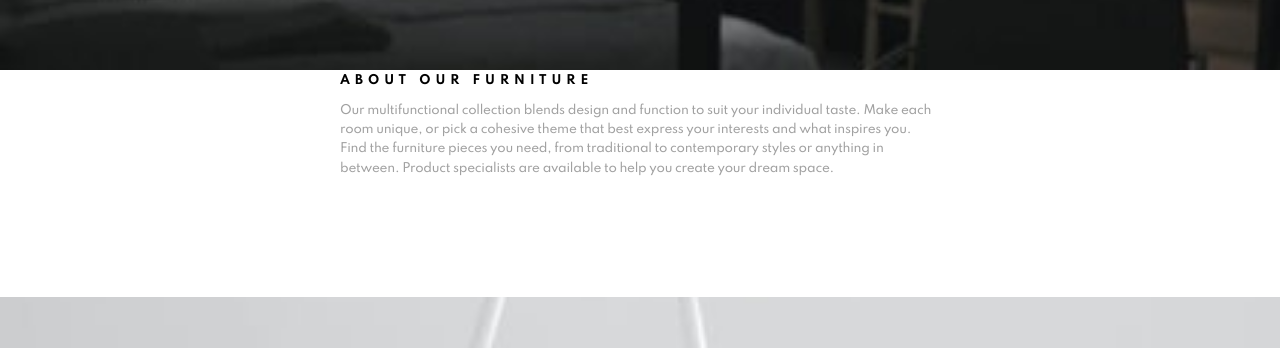
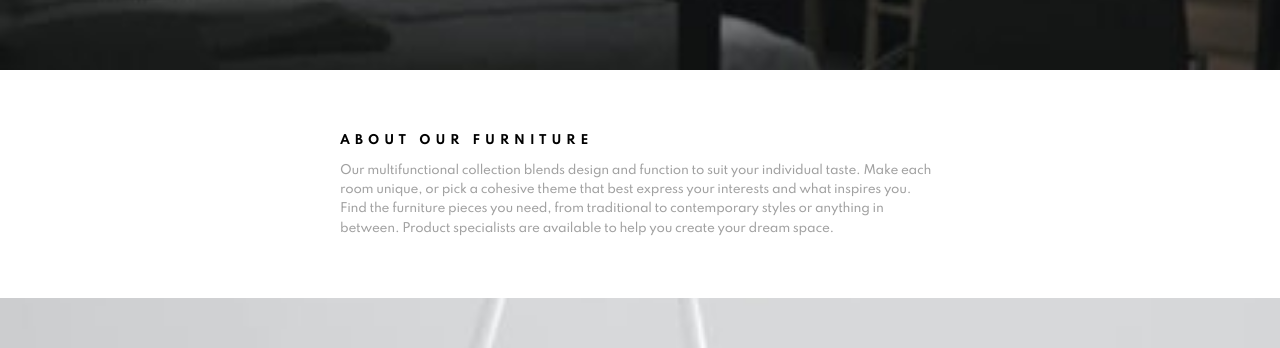
Before and after one commit to msunji/room-homepage, a React (Create React App) app: page / in a window 1280 px wide. Shown: the part 168-516 px from the top of the page. Built offline with nearby package versions, Linux system fonts and the light colour scheme.

Commit message:
Added padding vars

```diff
--- a/src/styles/globalStyle.js
+++ b/src/styles/globalStyle.js
@@ -10,6 +10,8 @@ const GlobalStyle = createGlobalStyle`
     --white: hsl(0, 0%, 100%);
     --black: hsl(0, 0%, 0%);
     --sans-serif: "Spartan", sans-serif;
+    --padding-y: 1rem;
+    --padding-x: 1rem;
   }
 
   * {
```
